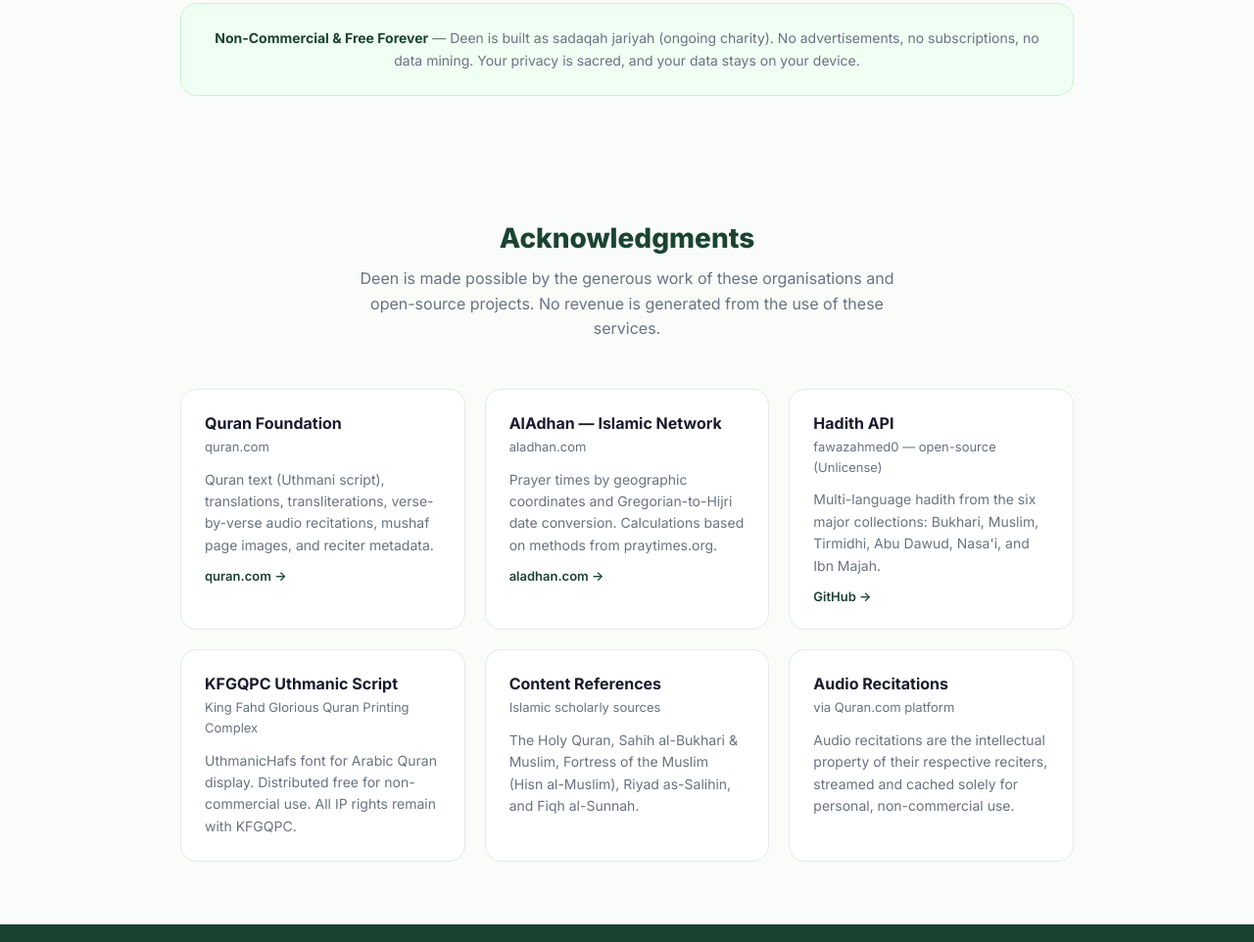
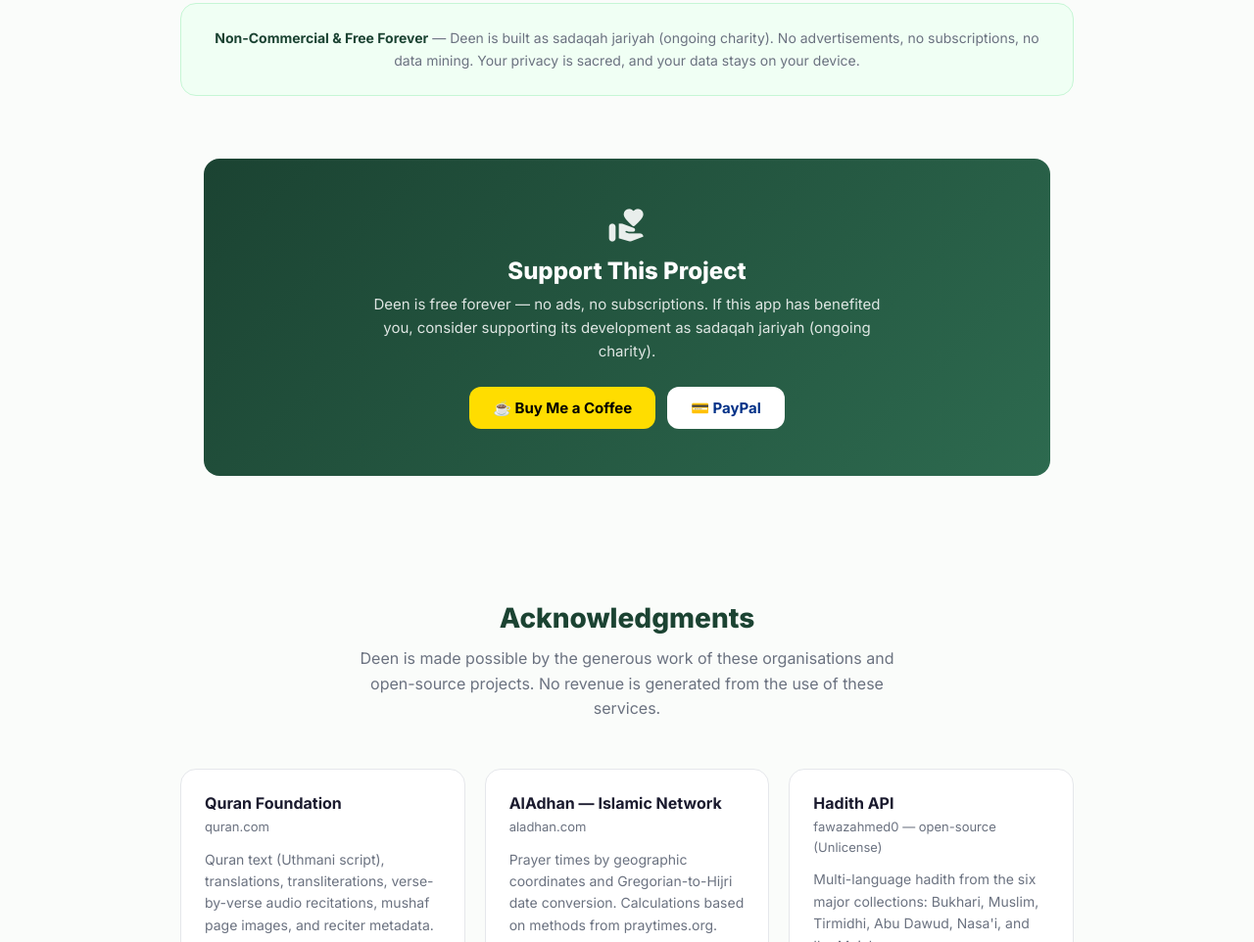
Before and after one commit to rashid2608/deen-app-site, a plain HTML site: page index.html in a window 1280 px wide. Shown: the part 1524-2486 px from the top of the page at 98% size. Drawn offline with Linux system fonts and the light colour scheme.

Commit message:
Update site — 2026-03-12 13:27

```diff
--- a/index.html
+++ b/index.html
@@ -4,7 +4,7 @@
   <meta charset="UTF-8">
   <meta name="viewport" content="width=device-width, initial-scale=1.0">
   <title>Deen — Your Daily Islamic Companion</title>
-  <meta name="description" content="Free Islamic app with Quran, prayer times, Qibla compass, dhikr, duas, Hajj &amp; Umrah guides, and more. No ads. No data collection.">
+  <meta name="description" content="Free Islamic app with Quran, prayer times, Qibla compass, dhikr, duas, Hajj &amp; Umrah guides, and more. No ads. No personal data collection.">
   <link rel="preconnect" href="https://fonts.googleapis.com">
   <link href="https://fonts.googleapis.com/css2?family=Inter:wght@400;500;600;700;800&display=swap" rel="stylesheet">
   <link href="https://fonts.googleapis.com/icon?family=Material+Icons+Round" rel="stylesheet">
@@ -314,6 +314,30 @@
     </div>
   </section>
 
+  <!-- Support -->
+  <section style="padding-top:0;">
+    <div style="max-width:var(--max-w);margin:0 auto;padding:0 24px;">
+      <div style="background:linear-gradient(135deg,#1B4332 0%,#2D6A4F 100%);border-radius:var(--radius);padding:48px 32px;text-align:center;color:#fff;">
+        <span class="material-icons-round" style="font-size:40px;opacity:0.9;margin-bottom:12px;">volunteer_activism</span>
+        <h2 style="font-size:24px;font-weight:800;margin-bottom:8px;">Support This Project</h2>
+        <p style="font-size:15px;opacity:0.85;max-width:520px;margin:0 auto 24px;line-height:1.6;">
+          Deen is free forever — no ads, no subscriptions. If this app has benefited you,
+          consider supporting its development as sadaqah jariyah (ongoing charity).
+        </p>
+        <div style="display:flex;gap:12px;justify-content:center;flex-wrap:wrap;">
+          <a href="https://buymeacoffee.com/mohammedharun2608" target="_blank" rel="noopener"
+             style="display:inline-flex;align-items:center;gap:8px;background:#FFDD00;color:#000;padding:12px 24px;border-radius:12px;font-weight:700;font-size:15px;text-decoration:none;">
+            ☕ Buy Me a Coffee
+          </a>
+          <a href="https://paypal.me/MohammedHarunR" target="_blank" rel="noopener"
+             style="display:inline-flex;align-items:center;gap:8px;background:#fff;color:#003087;padding:12px 24px;border-radius:12px;font-weight:700;font-size:15px;text-decoration:none;">
+            💳 PayPal
+          </a>
+        </div>
+      </div>
+    </div>
+  </section>
+
   <!-- Acknowledgments -->
   <section>
     <h2 class="section-title">Acknowledgments</h2>
```
Also changed, not shown: privacy.html (+26 -1 lines).
